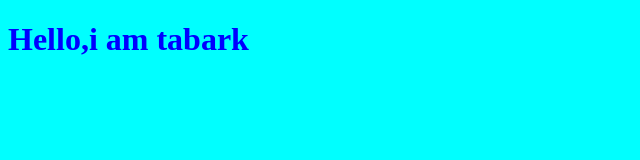
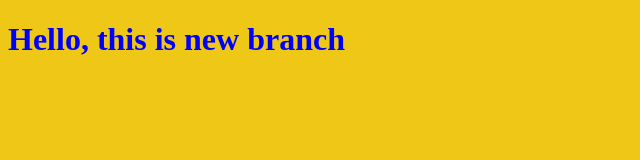
Before and after one commit to Tabark-Amjad/Myproject, a plain HTML site: page index.html in a window 1280 px wide. Shown: the whole page, without its empty margins (0-640 px from the left). Drawn offline with Linux system fonts and the light colour scheme.

```diff
--- a/index.html
+++ b/index.html
@@ -7,7 +7,7 @@
     <title>Document</title>
 </head>
 <body>
-    <h1>Hello,i am tabark</h1>
+    <h1>Hello, this is new branch</h1>
     <script src="app.js"></script>
 </body>
 </html>
--- a/style.css
+++ b/style.css
@@ -4,5 +4,5 @@ h1{
 
 body
 {
-    background-color: aqua;
+    background-color: rgb(238, 199, 23);
 }
```
